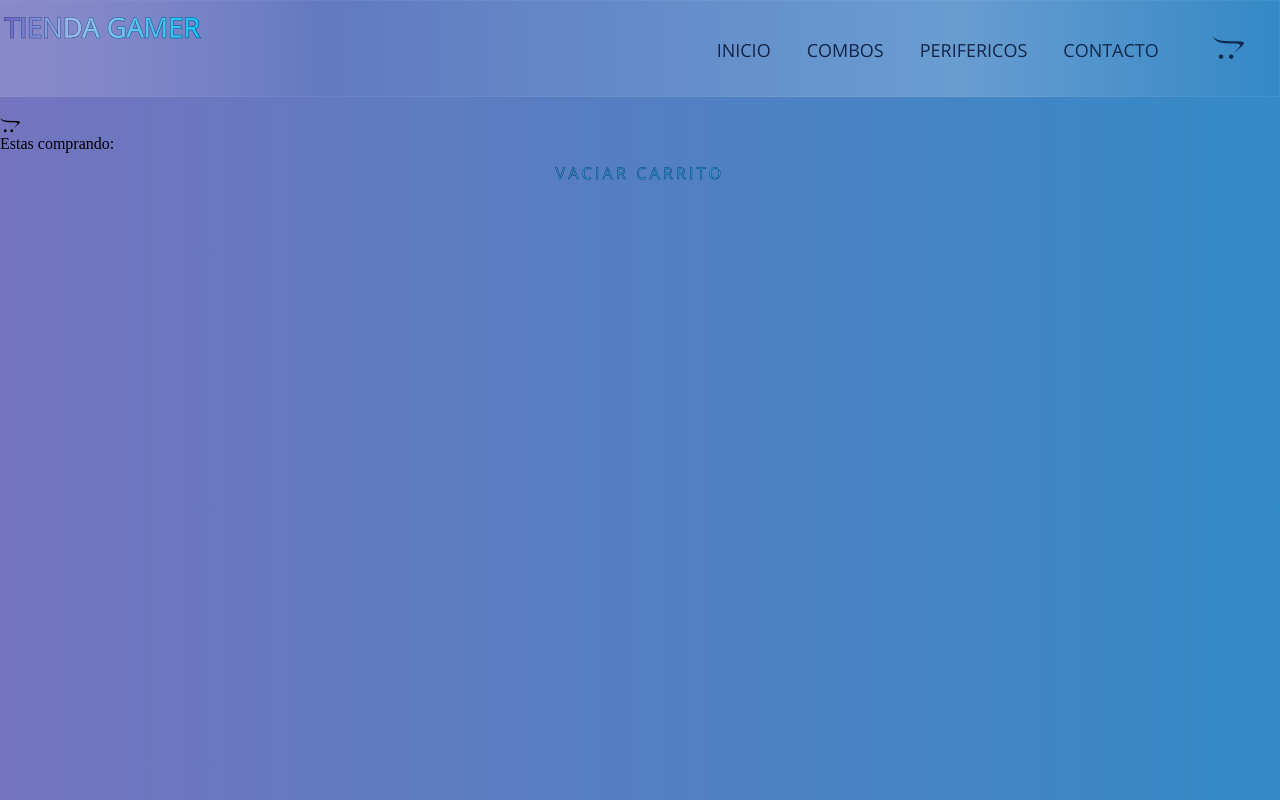
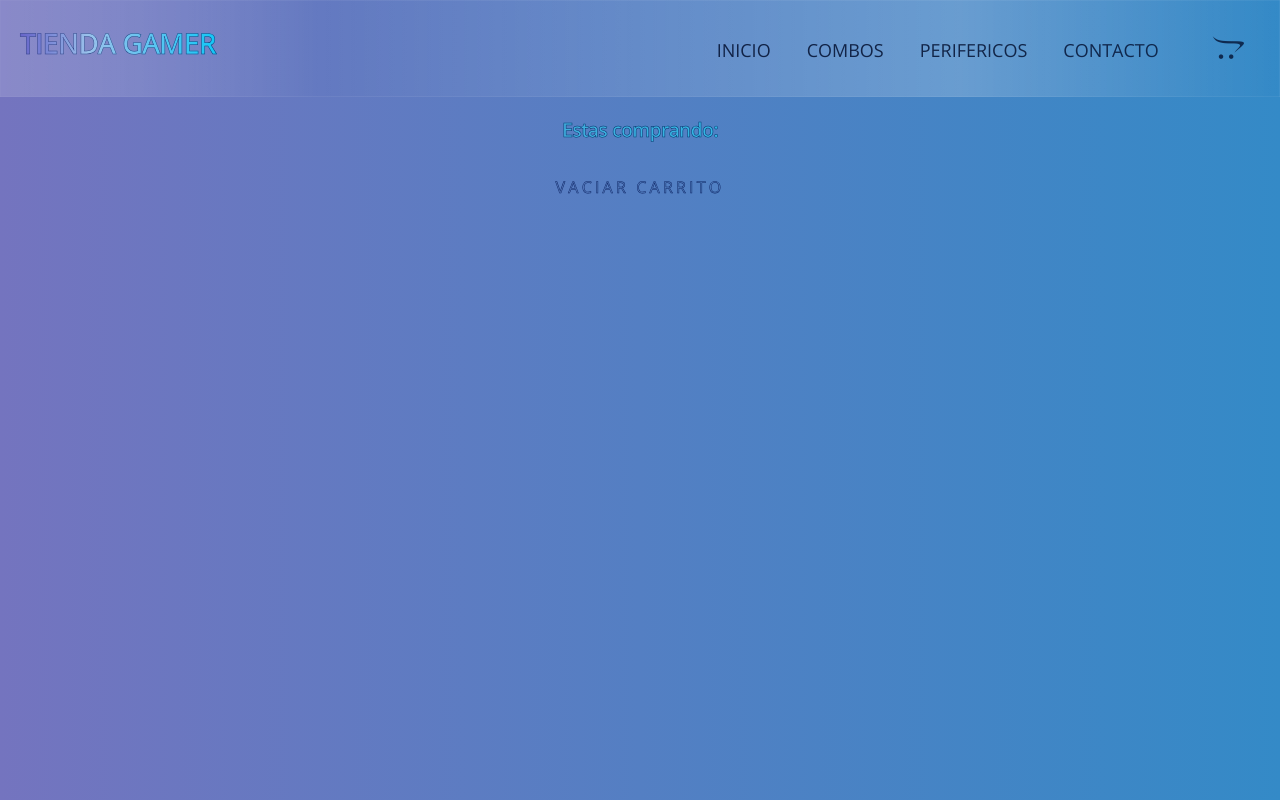
Before and after one commit to YannEvilTwin/E-commerce, a React (Create React App) app: page /cart in a window 1280 px wide. Built offline with nearby package versions, Linux system fonts and the light colour scheme.

Commit message:
Actualizacion CartContext

```diff
--- a/src/App.css
+++ b/src/App.css
@@ -27,6 +27,7 @@ nav ul {
 
 nav ul li {
   display: inline-block;
+
 }
 
 nav ul li a {
@@ -61,11 +62,12 @@ nav ul li:hover {
   color: rgba(0, 35, 122, 0.7);
 }
 
+
 /*Fin Navbar*/
 
 h1 {
   display: inline-block;
-  margin: 1px;
+  margin: 17px;
   padding: 3px;
   -webkit-text-stroke: 0.5px rgb(13, 36, 99);
 
@@ -144,14 +146,14 @@ p {
 }
 
 button:hover {
- background: #a7acf5;
+ background: transparent;
 }
 
 /*Button Cards*/
 
 .btn:hover {
-  letter-spacing: 0.4em;
-  background-color: #a7acf5;
+  letter-spacing: 0.3em;
+  background-color: transparent;
 }
 
 button {
@@ -174,6 +176,26 @@ button {
   -webkit-text-fill-color: transparent;
 }
 
+.botonCarrito {
+  margin-right: 15px;
+  background: transparent;
+  font-size: 1.45em;
+  outline: 0;
+  border-radius: 5px;
+  cursor: pointer;
+  text-align: center;
+  transition: background 0.3s ease-in;
+  transition: all 0.2s cubic-bezier(.4,0,.2,1);
+  font-family: 'Open Sans', sans-serif;
+  font-size: medium;
+  text-align: center;
+}
+
+.botonCarrito:hover {
+  letter-spacing: 0.35em;
+  background-color: transparent;
+}
+
 
 /*Cards*/
 
@@ -188,7 +210,7 @@ button {
 .container .card {
   position: relative;
   min-width: 320px;
-  height: 500px;
+  height: 550px;
   box-shadow: inset 5px 5px 5px rgba(0, 0, 0, 0.2),
     inset -5px -5px 15px rgba(147, 190, 231, 0.1),
     5px 5px 15px rgba(0, 0, 0, 0.3), -5px -5px 15px rgba(255, 255, 255, 0.1);
@@ -233,3 +255,8 @@ h3 {
   margin-bottom: 10px;
   margin-top: 10px;
 }
+
+.cardCarrito {
+  justify-content: center;
+  align-items: center;
+}
--- a/src/components/Item/Item.jsx
+++ b/src/components/Item/Item.jsx
@@ -4,7 +4,7 @@ import { Link } from "react-router-dom";
 const Item = ({ item }) => {
     return  (
      <Link to={`/item/${item.id}`}>
-        <div>
+        <div className="container">
             <div className="card">
                 <div className="box">
                     <div className="content">
--- a/src/components/ItemDetail/ItemDetail.jsx
+++ b/src/components/ItemDetail/ItemDetail.jsx
@@ -34,14 +34,15 @@ const ItemDetail = ({ item }) => {
                  stock={item.stock}
                  />
                  <button onClick={handleAgregar} className="btn">Agregar al carrito</button>
-                 <h3>Agregar {contador} unidades</h3>
+                 <h3> Productos agregados {contador}</h3>
                 </>
               ) : (
                 <>
                 <Link to="/cart" onClick={handleState}>
                   <button onClick={handleState}>Finalizar Compra</button>
+
+                <button onClick={handleState}>Modificar Compra</button>
                 </Link>
-                <button onClick={handleState}>Modificar Compra</button>
                 </>
               )}
                </div>
--- a/src/components/Navbar/Cart.jsx
+++ b/src/components/Navbar/Cart.jsx
@@ -16,15 +16,15 @@ const Cart = () => {
     return (
 
         <>
-        <i class="fab fa-opencart"></i>
         <div>
-            Estas comprando:
-            {cart.map(item =>
-            <Item key={item.id} item={item}></Item>)}
+            <h3>Estas comprando:</h3>
+            <div className="container cardCarrito">
+                 {cart.map(item =>
+                 <Item key={item.id} item={item}></Item>)}
+            </div>
+            <button onClick={handleVaciarCarrito} className="botonCarrito">Vaciar Carrito</button>
 
         </div>
-
-        <button onClick={handleVaciarCarrito}>Vaciar Carrito</button>
         </>
 
     )
```
